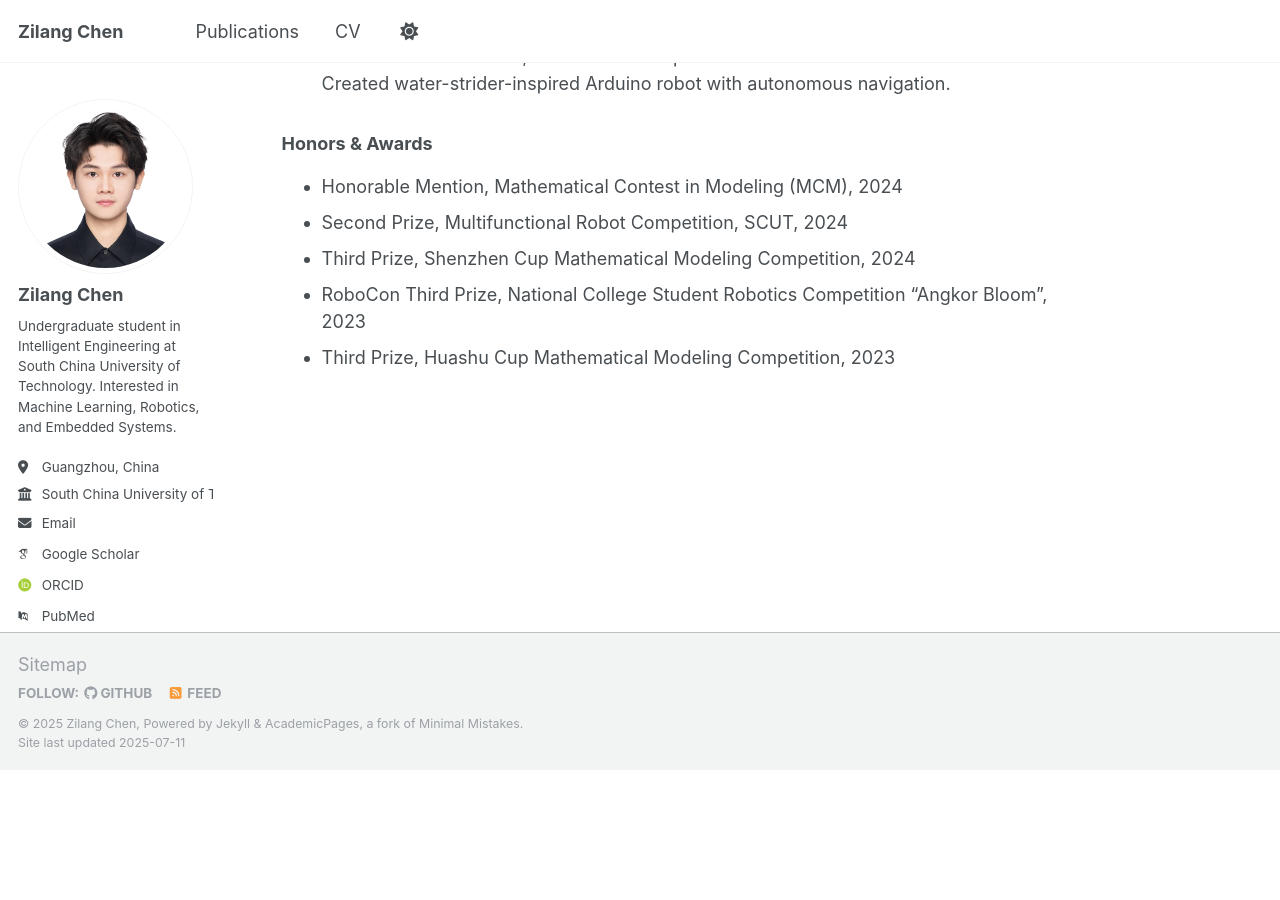
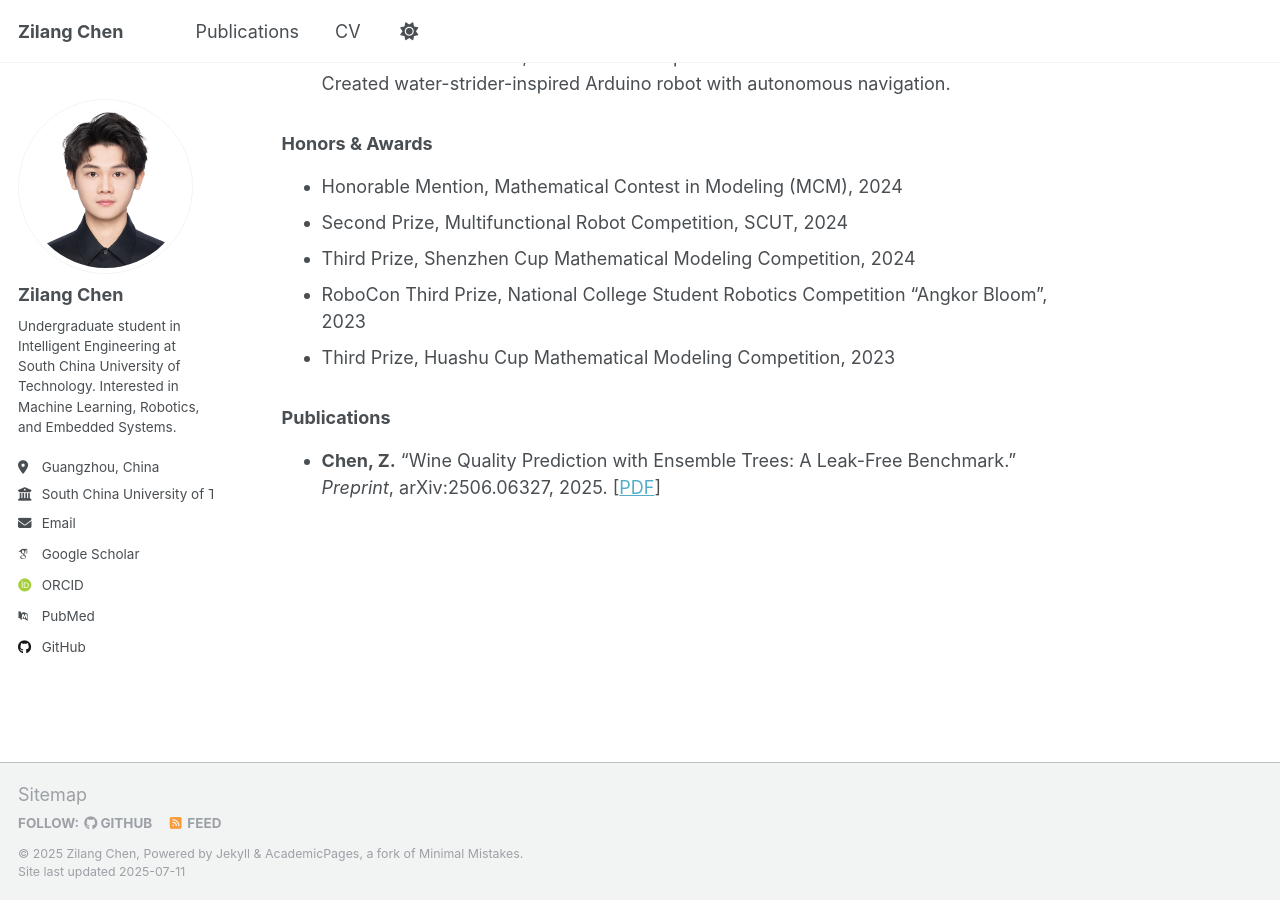
Before and after one commit to zilangchen/zilangchen.github.io, a Jekyll site: the page built from _pages/about.md, in a window 1280 px wide and 900 px high, scrolled down 1689 px. Built offline with Jekyll 4.4.1, drawn with Linux system fonts in a browser that asks for light colours; some web fonts are replaced; a script that is not in the unit is left out; before the commit the page ends 2459 px from its top, so only the background shows below that.

Commit message:
feat(about): add Publications section with preprint

```diff
--- a/_pages/about.md
+++ b/_pages/about.md
@@ -48,3 +48,6 @@
 - Third Prize, Shenzhen Cup Mathematical Modeling Competition, 2024
 - RoboCon Third Prize, National College Student Robotics Competition “Angkor Bloom”, 2023
 - Third Prize, Huashu Cup Mathematical Modeling Competition, 2023
+
+### Publications
+- **Chen, Z.** "Wine Quality Prediction with Ensemble Trees: A Leak-Free Benchmark." *Preprint*, arXiv:2506.06327, 2025. [[PDF](https://arxiv.org/abs/2506.06327)]
```
